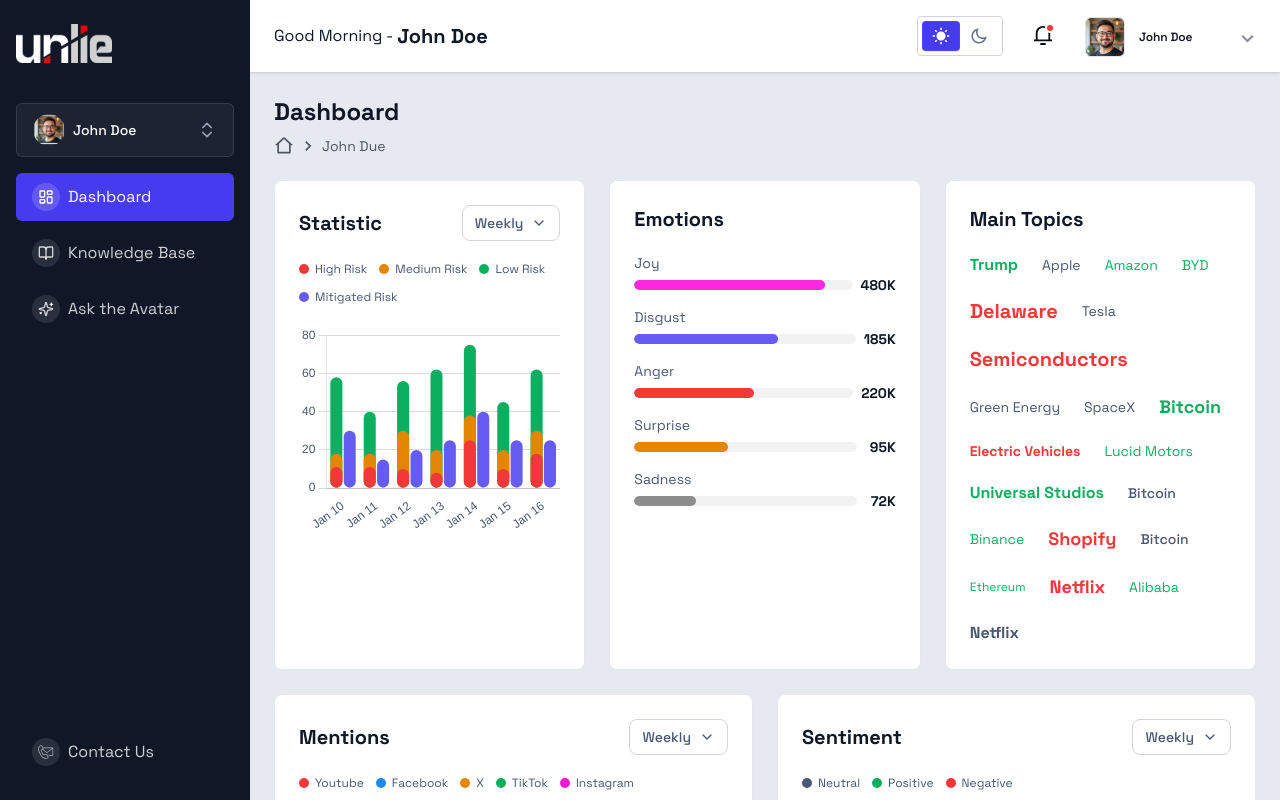
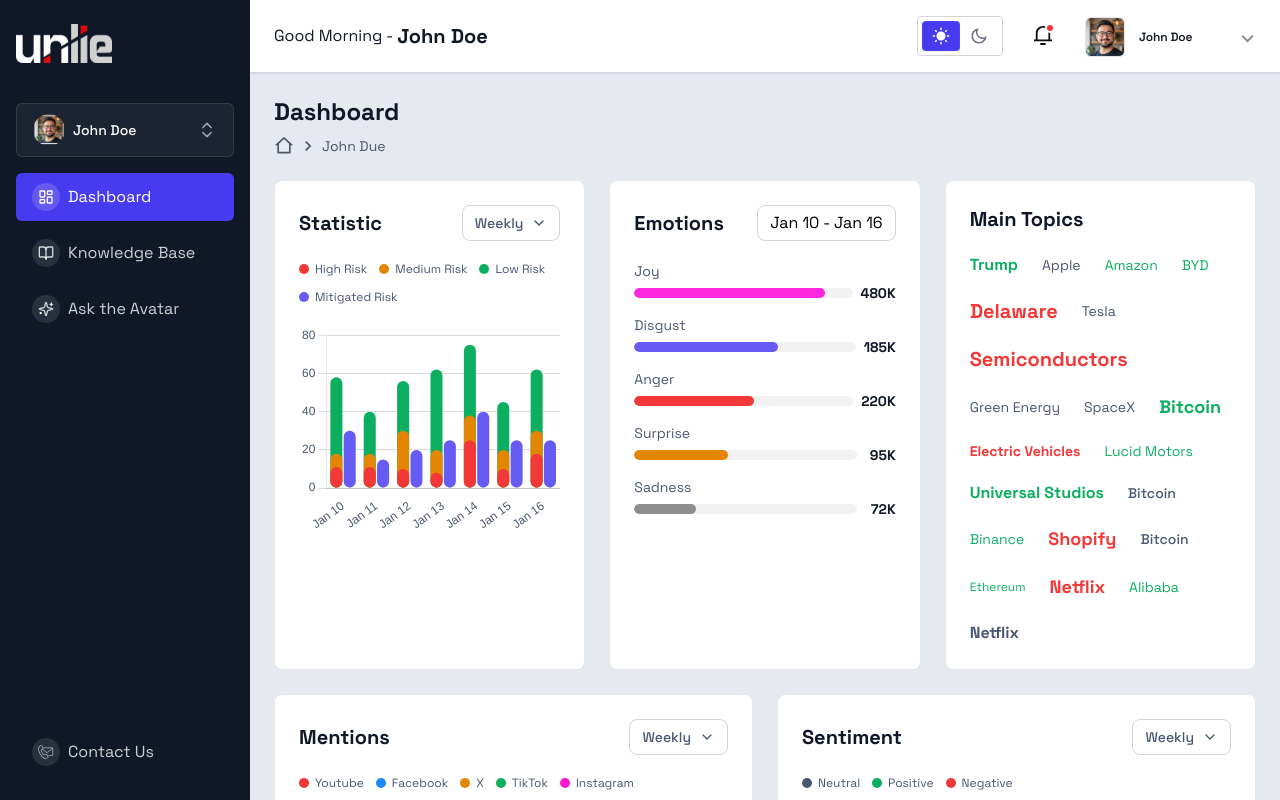
Before and after one commit to nur-it/react-un-lion-dashboard, a React (Vite) app: page / in a window 1280 px wide. Built offline with nearby package versions, Linux system fonts and the light colour scheme.

Commit message:
calendar added without custom design

```diff
--- a/package.json
+++ b/package.json
@@ -26,6 +26,7 @@
     "lucide-react": "^0.469.0",
     "react": "^18.3.1",
     "react-chartjs-2": "^5.3.0",
+    "react-datepicker": "^7.6.0",
     "react-day-picker": "^8.10.1",
     "react-dom": "^18.3.1",
     "react-icons": "^5.4.0",
--- /dev/null
+++ b/src/components/screen/Home/StatisticEmotionAnalytics/DateRangePicker.jsx
@@ -0,0 +1,82 @@
+import { useState } from 'react';
+import DatePicker from 'react-datepicker';
+import "react-datepicker/dist/react-datepicker.css";
+
+const DateRangePicker = () => {
+  const [startDate, setStartDate] = useState(null);
+  const [endDate, setEndDate] = useState(null);
+  const [tempStartDate, setTempStartDate] = useState(null);
+  const [tempEndDate, setTempEndDate] = useState(null);
+  const [isCalendarOpen, setIsCalendarOpen] = useState(false);
+
+  // Handle when a date range is selected
+  const handleSelectDates = (dates) => {
+    const [start, end] = dates;
+    setTempStartDate(start);
+    setTempEndDate(end);
+  };
+
+  // Apply the selected dates
+  const handleApply = () => {
+    setStartDate(tempStartDate);
+    setEndDate(tempEndDate);
+    setIsCalendarOpen(false);
+  };
+
+  // Cancel the date selection
+  const handleCancel = () => {
+    setIsCalendarOpen(false);
+  };
+
+  // Format date in 'Jan 10' style
+  const formatDate = (date) => {
+    if (!date) return '';
+    return date.toLocaleDateString('en-US', { month: 'short', day: 'numeric' });
+  };
+
+  return (
+    <div className="relative">
+      <div
+        className="flex h-9 min-w-[123px] items-center justify-center rounded-lg border border-[#D0D5DD] px-3 py-2 cursor-pointer"
+        onClick={() => setIsCalendarOpen(true)}
+      >
+        {startDate && endDate
+          ? `${formatDate(startDate)} - ${formatDate(endDate)}`
+          : 'Jan 10 - Jan 16'}
+      </div>
+
+      {/* Calendar shown when clicked */}
+      {isCalendarOpen && (
+        <div className="absolute right-0 z-10 mt-2 bg-white border border-[#DADDE5] shadow-lg p-4 rounded-lg">
+          <DatePicker
+            selected={tempStartDate || startDate}
+            onChange={handleSelectDates}
+            startDate={tempStartDate}
+            endDate={tempEndDate}
+            selectsRange
+            inline
+            monthsShown={1}
+          />
+
+          {/* Buttons for apply and cancel */}
+          <div className="mt-4 flex justify-between">
+            <button
+              className="px-4 py-2 bg-gray-200 rounded-lg hover:bg-gray-300"
+              onClick={handleCancel}
+            >
+              Cancel
+            </button>
+            <button
+              className="px-4 py-2 bg-blue-500 text-white rounded-lg hover:bg-blue-600"
+              onClick={handleApply}
+            >
+              Apply
+            </button>
+          </div>
+        </div>
+      )}
+    </div>
+  );
+};
+
+export default DateRangePicker;
--- a/src/components/screen/Home/StatisticEmotionAnalytics/Emotions.jsx
+++ b/src/components/screen/Home/StatisticEmotionAnalytics/Emotions.jsx
@@ -1,9 +1,18 @@
+import DateRangePicker from "./DateRangePicker";
 import EmotionsChart from "./EmotionsChart";
 
 const Emotions = () => {
   return (
-    <div className="space-y-5 rounded-lg border border-gray-200 dark:border-white/[10%] bg-white dark:bg-white/[4%] p-4 sm:p-6">
-      <h5 className="text-lg sm:text-xl font-bold text-secondary_main dark:text-white">Emotions</h5>
+    <div className="space-y-5 rounded-lg border border-gray-200 bg-white p-4 dark:border-white/[10%] dark:bg-white/[4%] sm:p-6">
+      <div className="flex items-center justify-between">
+        <h5 className="text-lg font-bold text-secondary_main dark:text-white sm:text-xl">
+          Emotions
+        </h5>
+        {/* <div className="flex h-9 min-w-[123px] items-center justify-center rounded-lg border border-[#D0D5DD] px-3 py-2">
+
+        </div> */}
+        <DateRangePicker />
+      </div>
       <EmotionsChart />
     </div>
   );
```
Also changed, not shown: 1 other file (tests, documents, lock files or other folders).
